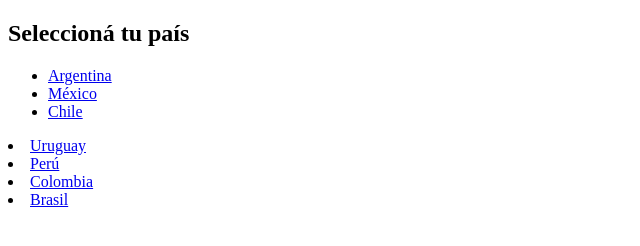
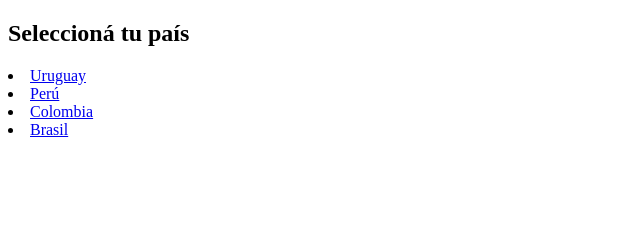
Before and after one commit to moreandresema08-cloud/Primer-paso-trabajo, a plain HTML site: page países.html in a window 1280 px wide. Shown: the whole page, without its empty margins (0-640 px from the left). Drawn offline with Linux system fonts and the light colour scheme.

Commit message:
Update países.html

```diff
--- a/países.html
+++ b/países.html
@@ -7,15 +7,8 @@
 <body>
 
 <h2>Seleccioná tu país</h2>
-
-<ul>
-  <li><a href="#">Argentina</a></li>
-  <li><a href="#">México</a></li>
-  <li><a href="#">Chile</a></li>
-</ul>
 <li><a href="uruguay.html">Uruguay</a></li>
 <li><a href="peru.html">Perú</a></li>
 <li><a href="colombia.html">Colombia</a></li>
 <li><a href="brasil.html">Brasil</a></li>
-</body>
-</html>
+<ul>
```
